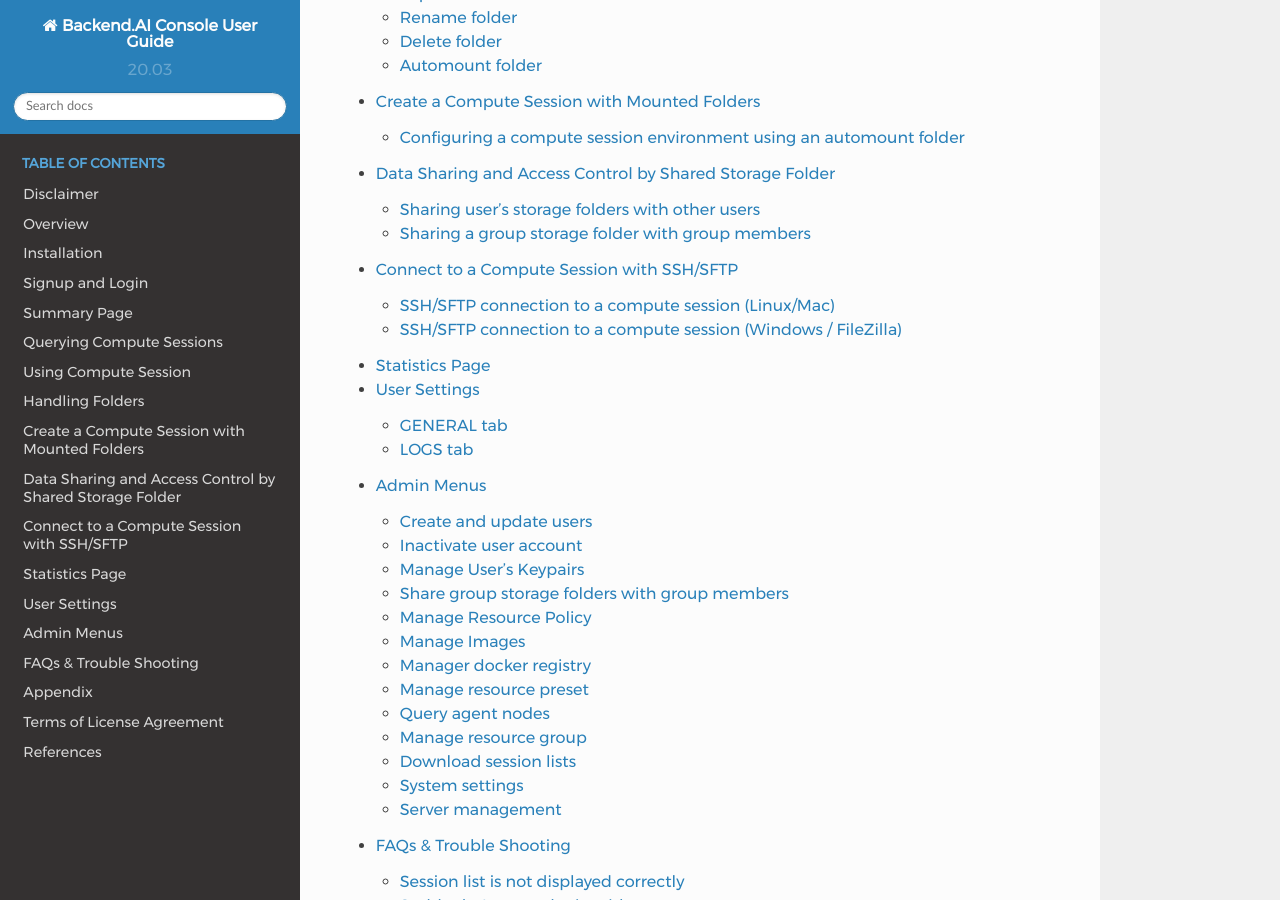
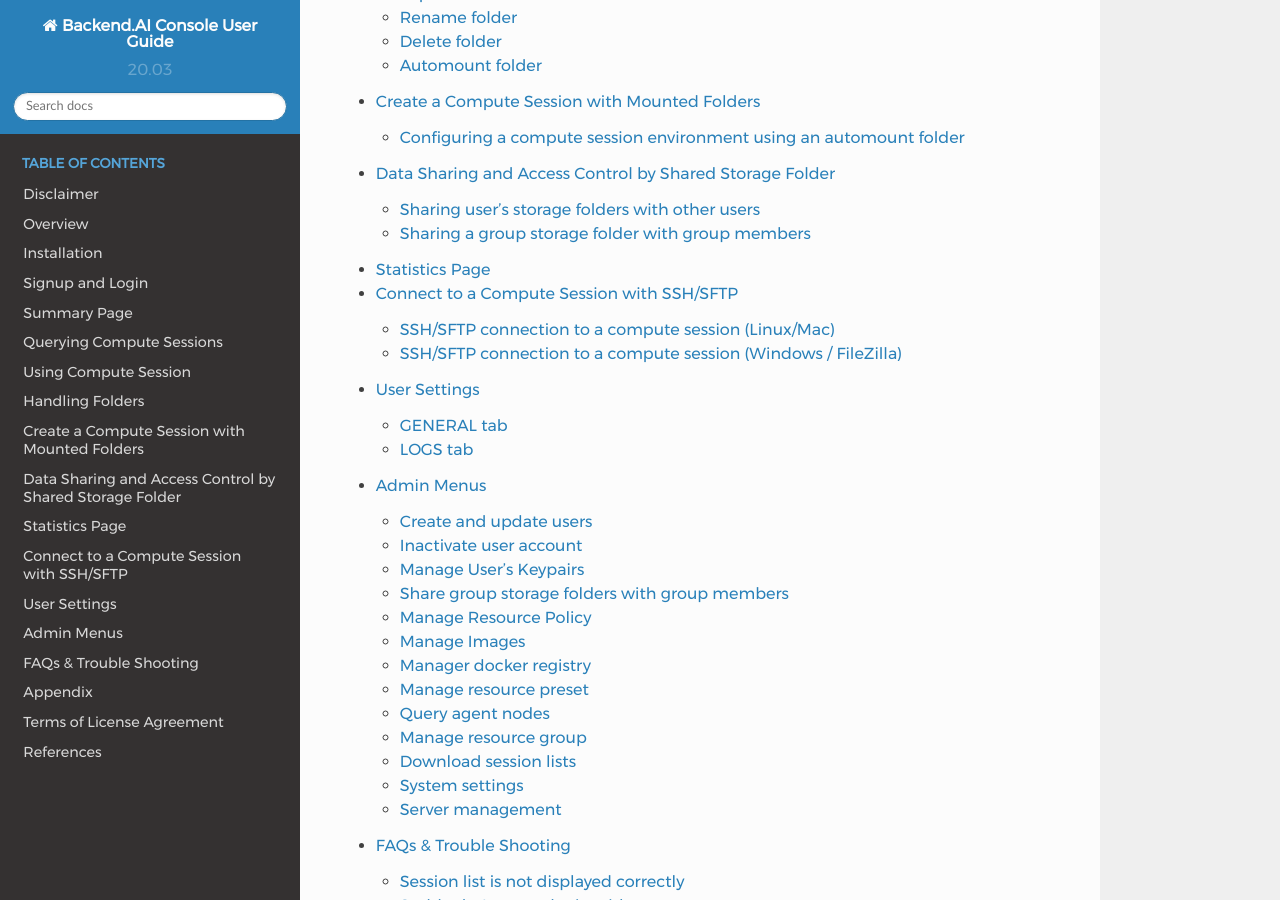
Before and after one commit to lablup/backend.ai-docs-webui, a Sphinx documentation site: the page built from docs/index.rst, in a window 1280 px wide and 900 px high, scrolled down 1054 px. Built offline with Sphinx 7.4.7 and the Read the Docs theme 2.0.0, drawn with Linux system fonts in a browser that asks for light colours.

Commit message:
fix: order of TOC

```diff
--- a/docs/index.rst
+++ b/docs/index.rst
@@ -30,8 +30,8 @@
    vfolder/vfolder
    mount_vfolder/mount_vfolder
    share_vfolder/share_vfolder
+   statistics/statistics
    sftp_to_container/sftp_to_container
-   statistics/statistics
    user_settings/user_settings
    admin_user_keypair_management/admin_user_keypair_management
    trouble_shooting/trouble_shooting
```
